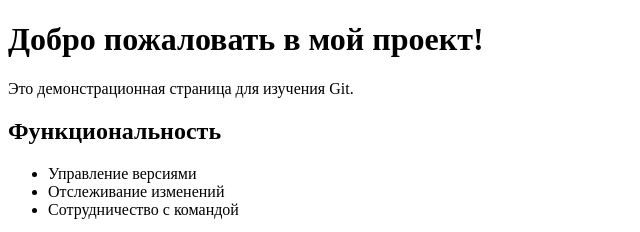
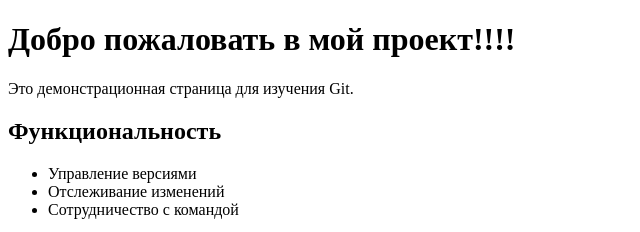
Before and after one commit to RashiK1337228777666/my-git-practice, a plain HTML site: page index.html in a window 1280 px wide. Shown: the top 232 px of the page, 0-640 px from the left. Drawn offline with Linux system fonts and the light colour scheme.

Commit message:
izmenil text

```diff
--- a/index.html
+++ b/index.html
@@ -7,7 +7,7 @@
 </head>
 <body>
     <header>
-        <h1>Добро пожаловать в мой проект!</h1>
+        <h1>Добро пожаловать в мой проект!!!!</h1>
         <p>Это демонстрационная страница для изучения Git.</p>
     </header>
 
```
